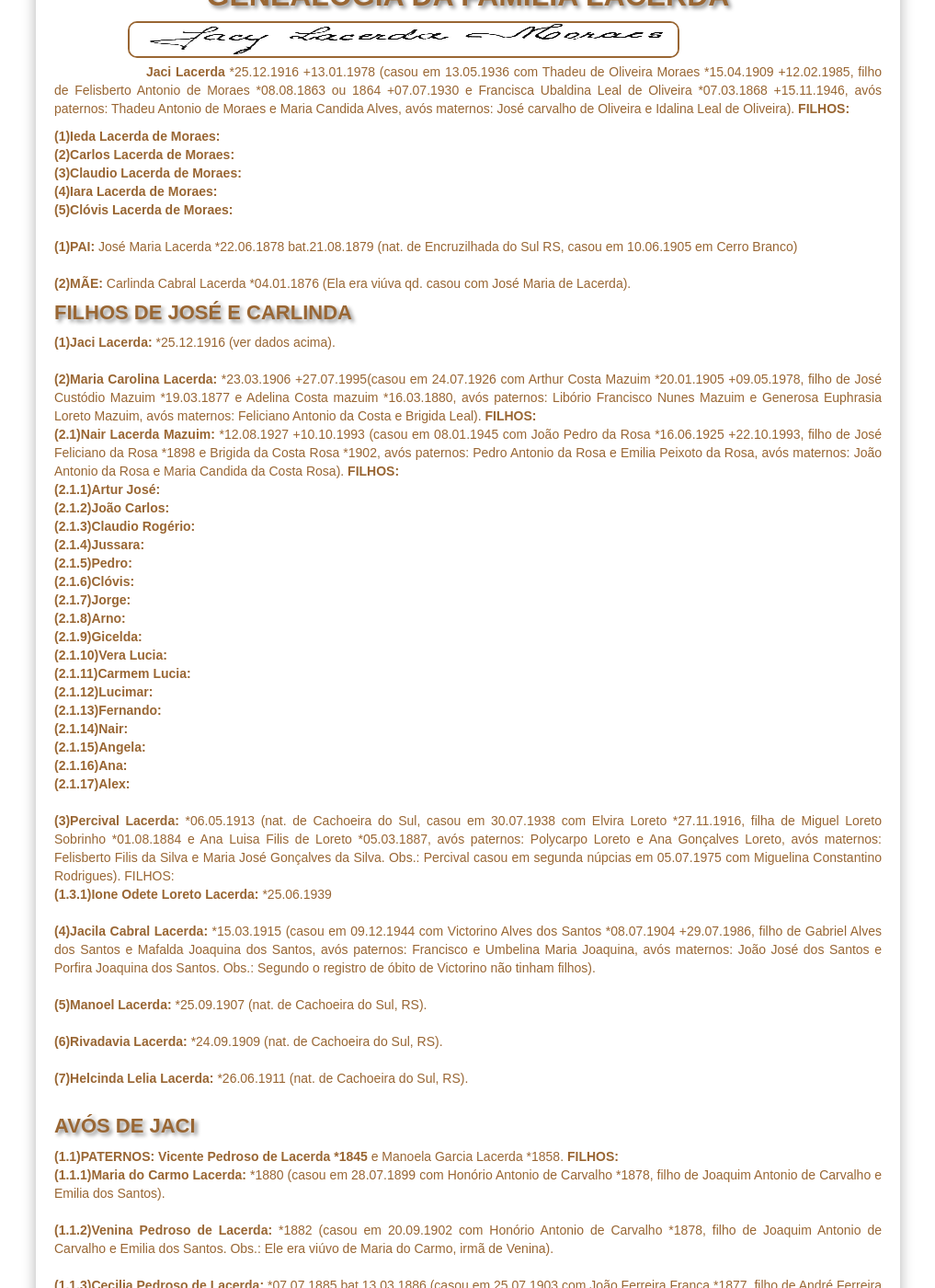
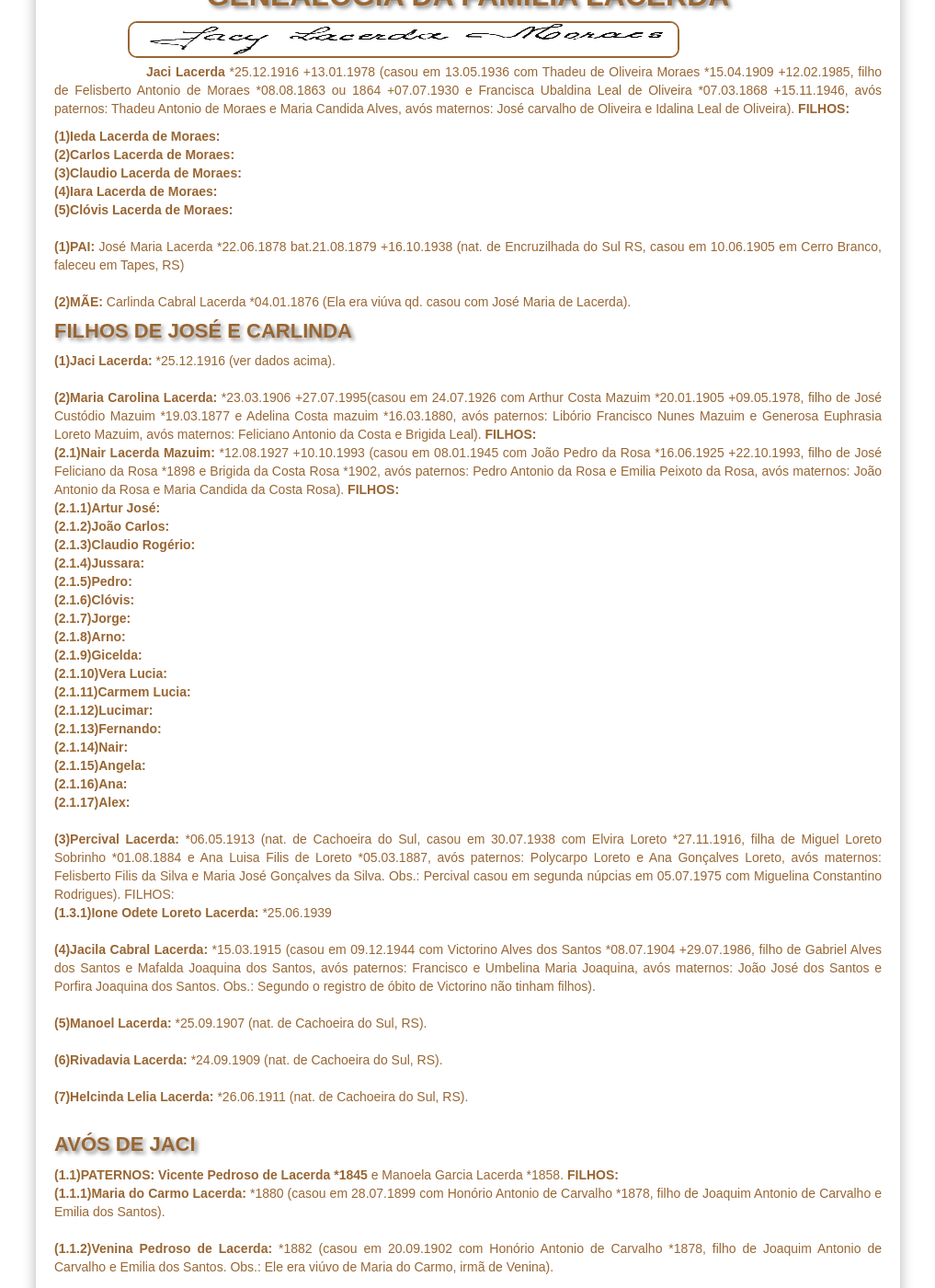
Before and after one commit to claudiovargas1955/claudiovargas1955.github.io, a Jekyll site: the page built from _pages/familia-lacerda.html, in a window 1280 px wide and 1400 px high, scrolled down 381 px. Shown: the whole window at 92% size, without its empty margins (131-1148 px from the left). Built offline with Jekyll 4.4.1, drawn with Linux system fonts in a browser that asks for light colours; some web fonts are replaced; some of the changed text lies outside the part shown.

Commit message:
Update familia-lacerda.html

```diff
--- a/_pages/familia-lacerda.html
+++ b/_pages/familia-lacerda.html
@@ -106,7 +106,8 @@
 <b>(4)Iara Lacerda de Moraes:</b><br>
 <b>(5)Clóvis Lacerda de Moraes:</b><br><br>
 
-<b>(1)PAI: </b>José Maria Lacerda *22.06.1878 bat.21.08.1879 (nat. de Encruzilhada do Sul RS, casou em 10.06.1905 em Cerro Branco)<br><br>
+<b>(1)PAI: </b>José Maria Lacerda *22.06.1878 bat.21.08.1879 +16.10.1938 (nat. de Encruzilhada do Sul RS, casou em 10.06.1905 em Cerro Branco, faleceu em Tapes,
+RS)<br><br>
 
 <b>(2)MÃE: </b>Carlinda Cabral Lacerda *04.01.1876 (Ela era viúva qd. casou com José Maria de Lacerda). <br>
 
@@ -166,7 +167,8 @@
   <b>(1.1.3)Cecilia Pedroso de Lacerda: </b>*07.07.1885 bat.13.03.1886 (casou em 25.07.1903 com João Ferreira França *1877, filho de
   André Ferreira França e Anna Francisco do nascimento). <br><br>
 
-  <b>(1.1.4)José Maria Lacerda: </b>*22.06.1878 bat. 21.08.1879 (nat. de Encruzilhada do Sul, RS). <br>
+  <b>(1.1.4)José Maria Lacerda: </b>*22.06.1878 bat. 21.08.1879 +16.10.1938 (nat. de Encruzilhada do Sul, RS, faleceu em Tapes, RS, casou com Carlinda
+  Cabral de Lacerda). <br>
   <b>Obs.:</b> Ver filhos acima.<br><br>
 
 <b>(2.1)MATERNOS: Carlos de Vasconcellos Cabral </b>*22.12.1852 +18.10.1908 e Maria Carolina Cabral (nat. de Rio Pardo, casou em 10.02.1872,e faleceu em Cerro Branco).
```
